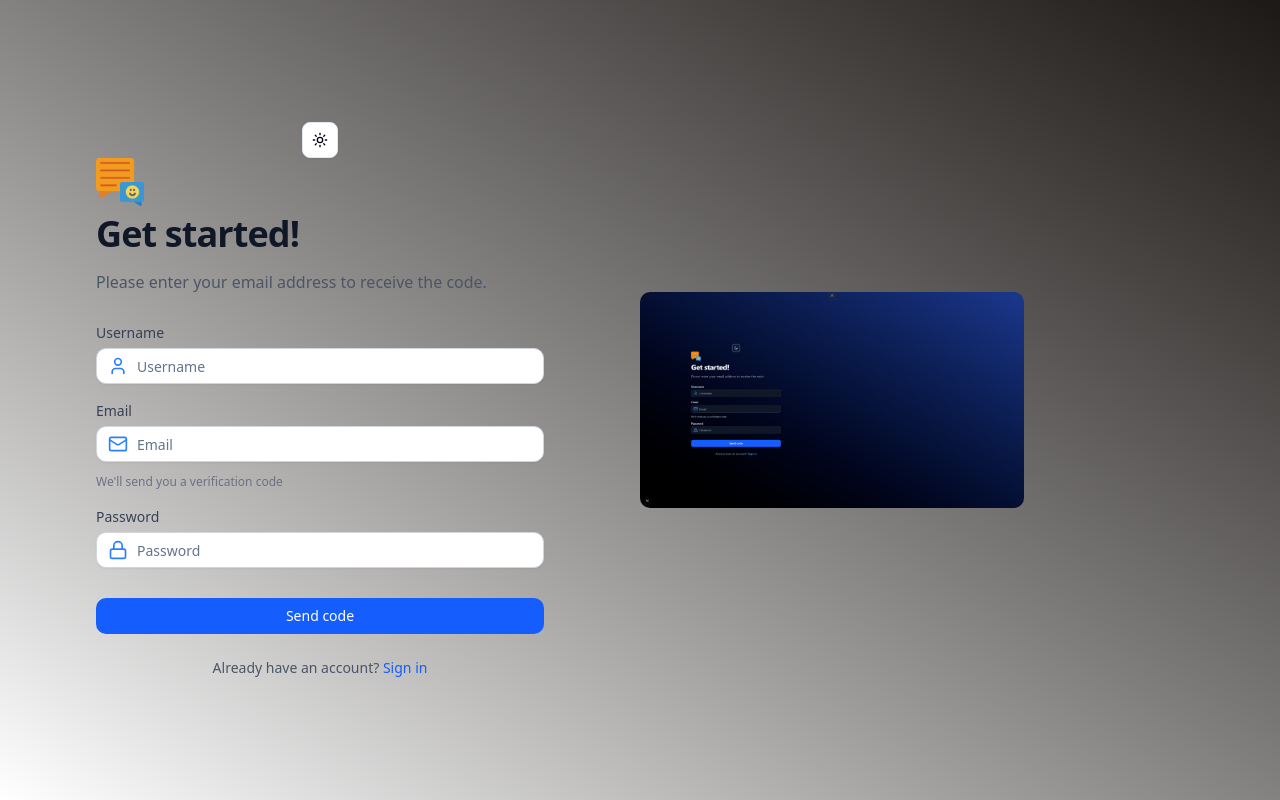
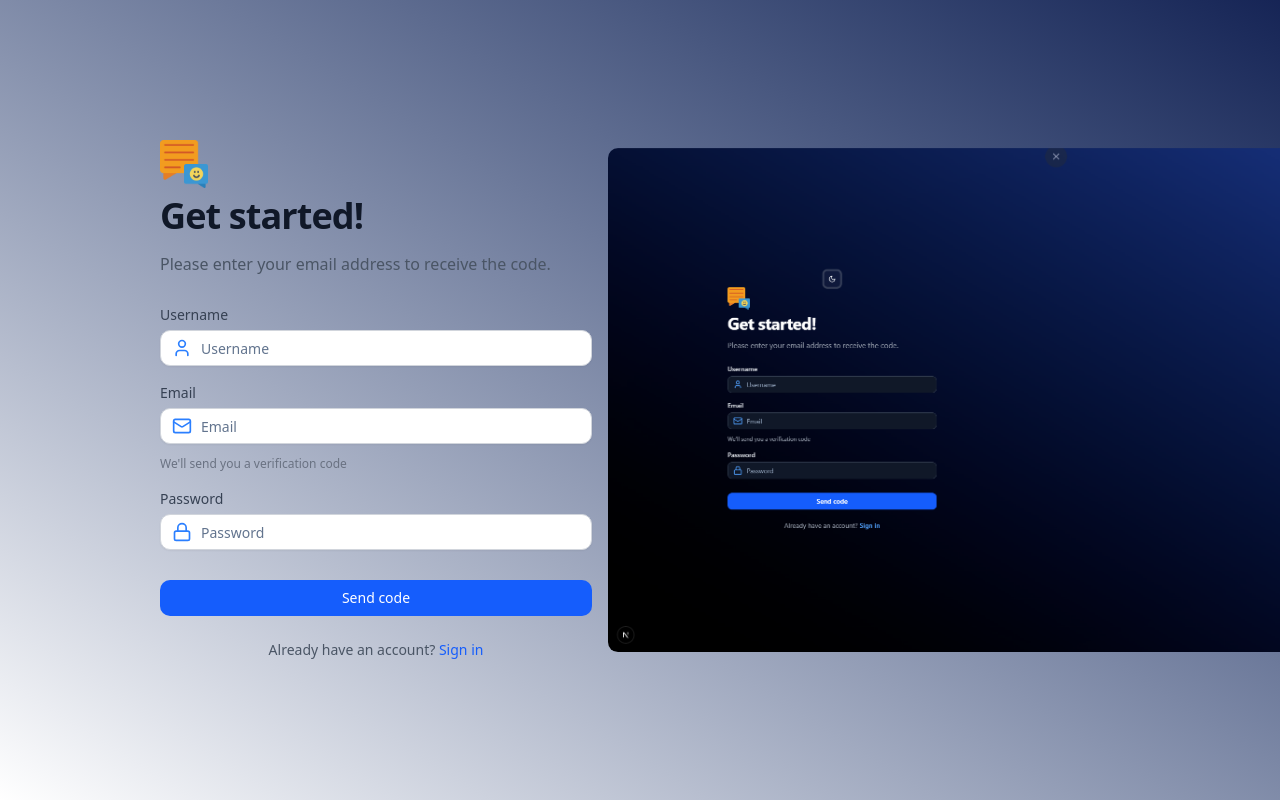
Before and after one commit to Yash-Tibadiya/True-Feedback, a Next.js app: page /sign-up in a window 1280 px wide. Built offline with nearby package versions, Linux system fonts and the light colour scheme.

Commit message:
Refactor sign-up page layout; enhance responsiveness and adjust background image positioning

```diff
--- a/src/app/(auth)/sign-up/page.tsx
+++ b/src/app/(auth)/sign-up/page.tsx
@@ -24,7 +24,6 @@ import { zodResolver } from "@hookform/resolvers/zod";
 import { signUpSchema } from "@/schemas/signUpSchema";
 import { ApiResponse } from "@/types/ApiResponse";
 import Image from "next/image";
-import { ModeToggle } from "@/components/mode-toggle";
 
 export default function SignUpForm() {
   const [username, setUsername] = useState<string>("");
@@ -93,11 +92,10 @@ export default function SignUpForm() {
 
   return (
     <>
-      <div className="flex flex-col min-h-screen transition-colors duration-300 bg-white lg:flex-row dark:bg-black dark:bg-gradient-to-tr bg-gradient-to-tr from-white to-stone-900 dark:from-black dark:to-blue-900 overflow-hidden">
-        {/* Left column - Form */}
-        <div className="flex flex-col items-center justify-center flex-1 p-4 sm:p-8 md:p-12 lg:p-16">
-          <ModeToggle />
-          <div className="w-full max-w-md">
+      <div className="relative flex min-h-screen transition-colors duration-300 bg-white dark:bg-black dark:bg-gradient-to-tr bg-gradient-to-tr from-white to-blue-950 dark:from-black dark:to-blue-900 overflow-hidden">
+        {/* Form Content */}
+        <div className="flex flex-col items-start justify-center w-full p-4 sm:p-8 md:p-12 lg:pl-20 lg:pr-0 z-10">
+          <div className="w-full max-w-lg lg:pl-20">
             <div className="mb-8 space-y-4">
               <div className="w-12 h-12 mb-2">
                 <Image
@@ -249,22 +247,17 @@ export default function SignUpForm() {
           </div>
         </div>
 
-        {/* Right column - Image (visible on larger screens) */}
-        <div className="relative hidden lg:block lg:w-1/2">
-          <div className="absolute inset-0 flex justify-center">
-            <div className="flex items-center justify-center w-full h-full">
-              {/* TODO: add background image  */}
-              <div>
-                <Image
-                  src="/extra/bg2.png"
-                  alt="Integration Platform"
-                  width={500}
-                  height={500}
-                  className="rounded-lg w-3/5 h-3/5 "
-                  priority
-                />
-              </div>
-            </div>
+        {/* Background Image - Positioned to be half-shown/half-hidden */}
+        <div className="absolute top-0 right-0 h-full w-7/10 overflow-hidden hidden lg:block">
+          <div className="absolute right-0 top-1/2 transform -translate-y-1/2 translate-x-1/4">
+            <Image
+              src="/extra/bg2.png"
+              alt="Integration Platform"
+              width={1920}
+              height={1080}
+              className="rounded-lg"
+              priority
+            />
           </div>
         </div>
       </div>
```
